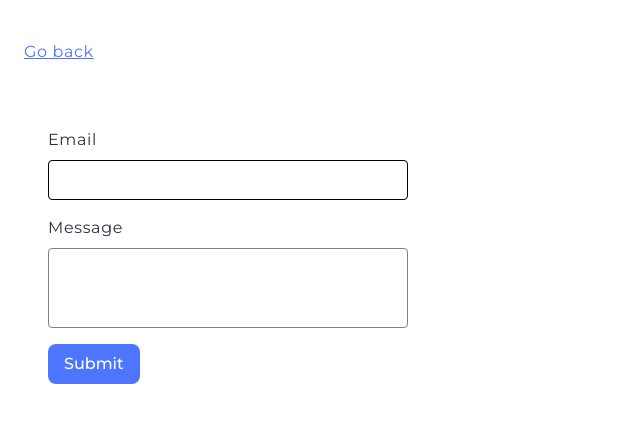
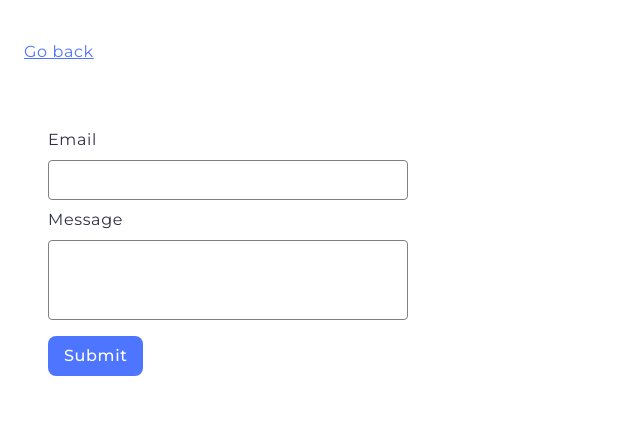
Before and after one commit to MarynaShavlak/goit-advancedjs-hw-01, a website built with Vite: page src/2-form.html in a window 1280 px wide. Shown: the whole page, without its empty margins (0-640 px from the left). Built offline with nearby package versions, Linux system fonts and the light colour scheme.

Commit message:
Align gallery, modal and form styles with the design mockup

```diff
--- a/src/css/form.css
+++ b/src/css/form.css
@@ -4,13 +4,14 @@
   gap: 8px;
   width: 408px;
   padding: 24px;
+  background-color: #fff;
+  border-radius: 8px;
 }
 
 .feedback-form label {
   display: flex;
   flex-direction: column;
   gap: 8px;
-  margin-bottom: 8px;
 }
 
 .feedback-form input,
@@ -18,6 +19,7 @@
   width: 360px;
   padding: 8px 16px;
   font: inherit;
+  letter-spacing: inherit;
   color: #2e2f42;
   border: 1px solid #808080;
   border-radius: 4px;
@@ -35,19 +37,18 @@
 }
 
 .feedback-form input:hover,
-.feedback-form input:focus,
-.feedback-form textarea:hover,
-.feedback-form textarea:focus {
+.feedback-form textarea:hover {
   border-color: #000;
 }
 
 .feedback-form button {
   align-self: flex-start;
-  min-width: 86px;
   height: 40px;
+  margin-top: 8px;
   padding: 8px 16px;
   font: inherit;
   font-weight: 500;
+  letter-spacing: inherit;
   color: #fff;
   background-color: #4e75ff;
   border: none;
@@ -56,7 +57,6 @@
   transition: background-color 250ms cubic-bezier(0.4, 0, 0.2, 1);
 }
 
-.feedback-form button:hover,
-.feedback-form button:focus {
+.feedback-form button:hover {
   background-color: #6c8cff;
 }
```
Also changed, not shown: src/css/gallery.css (+11 -5 lines).
